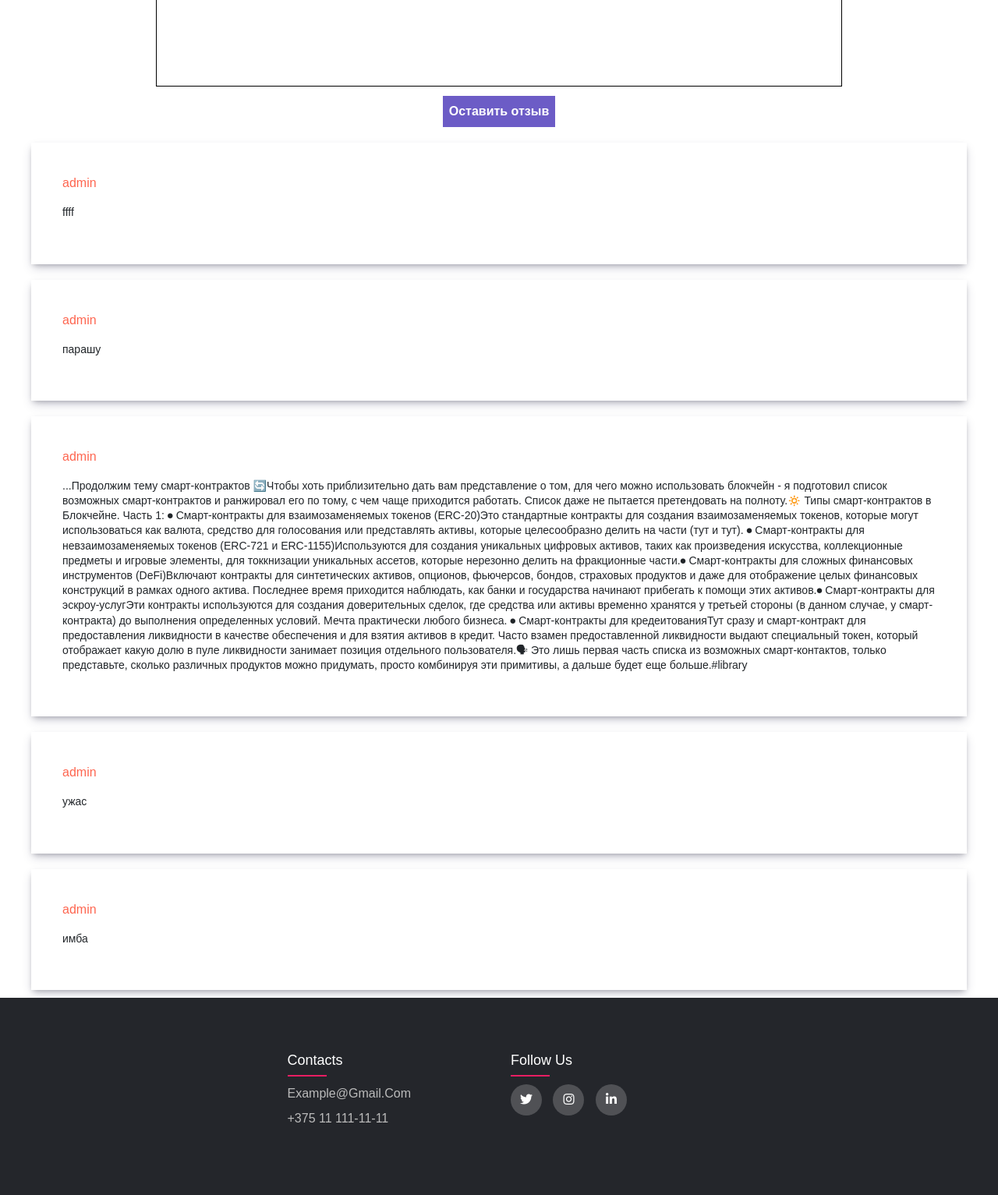
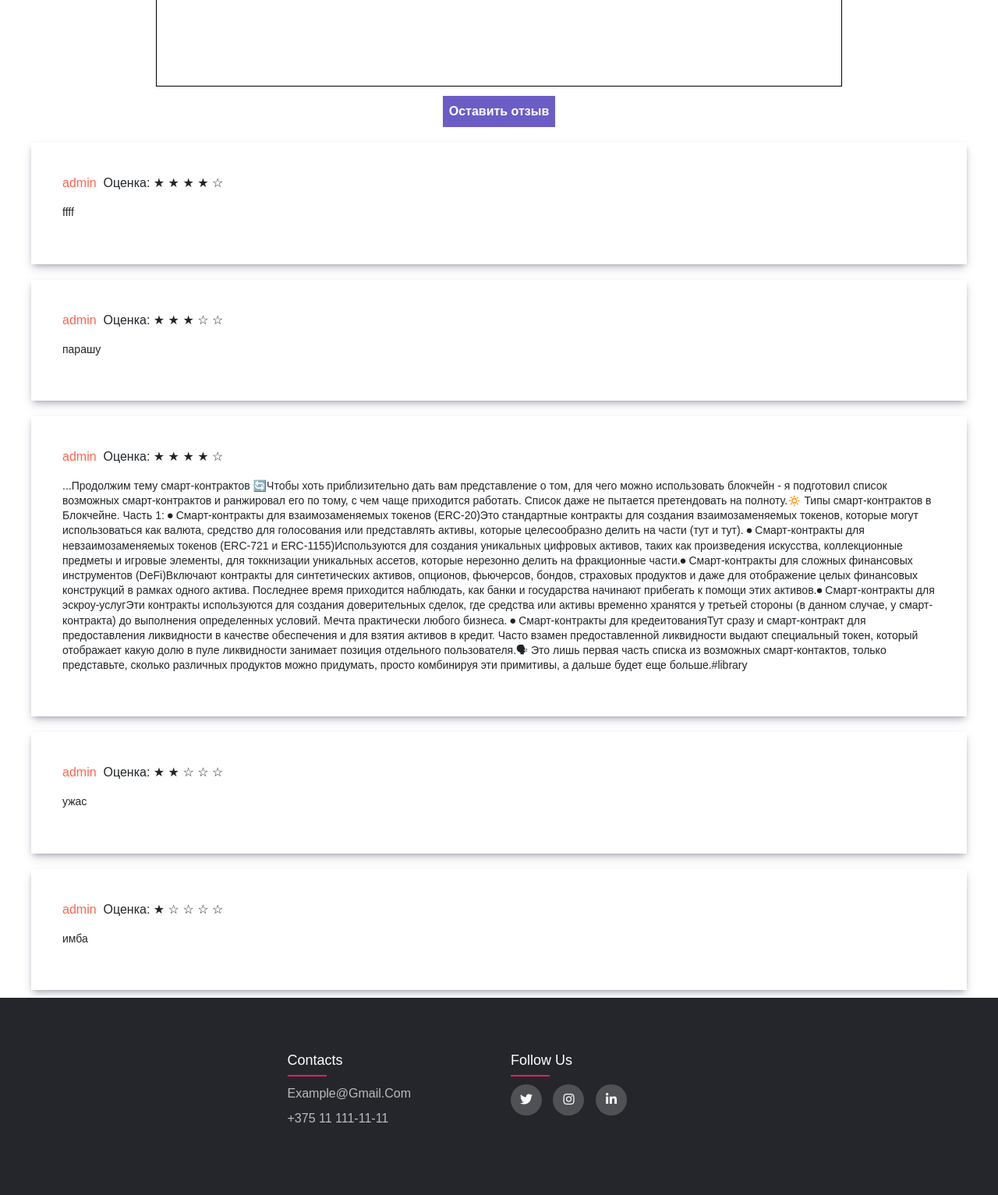
Before and after one commit to Robert49324/flask_store, a Flask app: template website/templates/product.html in a window 1280 px wide. Shown: the part 522-2055 px from the top of the page at 78% size. Run offline with Flask 3, Linux system fonts and the light colour scheme; the template is opened without the code that fills it: values that come from a table or form of the project are taken from there, others are empty; some libraries are stand-ins or nearby versions.

Commit message:
Added star

```diff
--- a/website/templates/product.html
+++ b/website/templates/product.html
@@ -48,27 +48,37 @@
 <div class="container d-flex justify-content-center align-items-center height-vh">
 	<div class="row d-flex justify-content-center">
 		<div class="col">
-
 			<div class="d-flex flex-column" id="comment-container">
 				<div class="bg-white">
-
 					<div class="flex-row d-flex">
 						<div class="d-flex flex-column justify-content-start ml-2">
 							<span class="d-block font-weight-bold name">{{comment.user_name}}</span>
 						</div>
+						<div class="d-flex flex-column justify-content-start ml-2">
+                            <span class="d-block">
+                                &nbsp;
+                                Оценка:
+                                {% for i in range(5) %}
+                                    {% if i < comment.rating %}
+                                        <span class="star-selected">&#x2605;</span>
+                                    {% else %}
+                                        <span class="star">&#x2606;</span>
+                                    {% endif %}
+                                {% endfor %}
+                            </span>
+                        </div>
 					</div>
-
 					<div class="mt-3">
 						<p class="comment-text">{{comment.comment}}</p>
 					</div>
-
 				</div>
 			</div>
-
 		</div>
 	</div>
 </div>
-{%endfor%}
+{% endfor %}
+
+
 
 <script src="https://ajax.googleapis.com/ajax/libs/jquery/1.11.3/jquery.min.js"></script>
 <script>
```
Also changed, not shown: instance/database.db.
